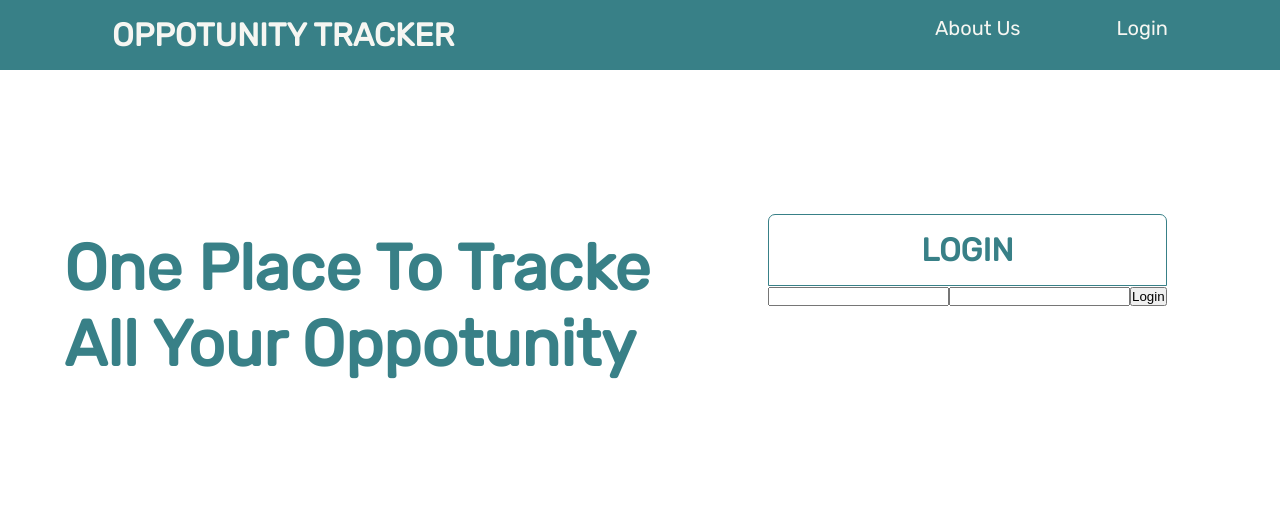
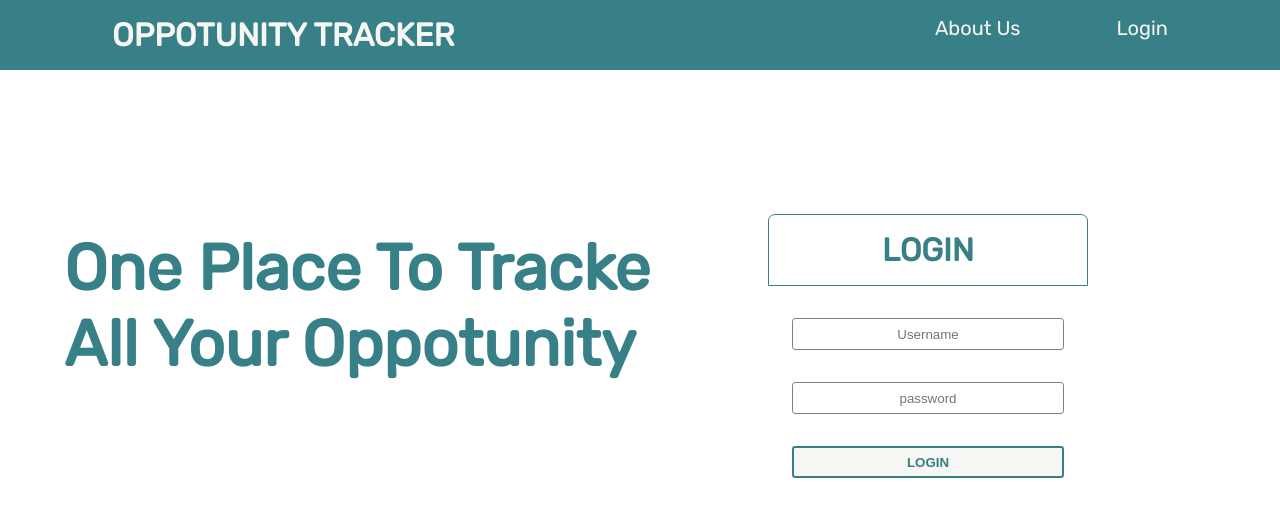
Before and after one commit to TenNga/op-tracker-frontend, a React (Create React App) app: page / in a window 1280 px wide. Shown: the top 516 px of the page. Built offline with nearby package versions, Linux system fonts and the light colour scheme.

Commit message:
login form style done

```diff
--- a/src/container/Login.js
+++ b/src/container/Login.js
@@ -15,7 +15,7 @@ const WelcomeNote = styled.h1`
     text-transform: capitalize;
 `;
 const LoginContainer = styled.div`
-
+   width:20rem;
 `;
 
 const LoginHeader = styled.h1`
@@ -27,17 +27,47 @@ const LoginHeader = styled.h1`
     margin-top: 9rem;
     padding: 1rem;
 `;
+
+const LoginForm = styled.form`
+    display: flex;
+    flex-direction: column;
+`;
+
+const LoginInput = styled.input`
+    text-align: center;
+    margin: 2rem auto 0 auto;
+    padding: 0 0.5rem;
+    color: ${color.primary};
+    width: 17rem;
+    height: 2rem;
+    border-radius: .2rem;
+    border: 1px solid gray;
+`;
+
+const LoginSubmit = styled.input`
+    text-align: center;
+    margin: 2rem auto 0 auto;
+    padding: 0 0.5rem;
+    color: ${color.primary};
+    font-weight:bolder;
+    text-transform: uppercase;
+    background-color: ${color.white};
+    width: 17rem;
+    height: 2rem;
+    border-radius: .2rem;
+    border: 2px solid ${color.primary};
+`;
 const Login = () => {
     return(
         <MainContainer>
             <WelcomeNote>one place to tracke all your oppotunity</WelcomeNote>
             <LoginContainer>
                 <LoginHeader>Login</LoginHeader>
-                <form>
-                    <input id="user-name" type="text" />
-                    <input id="password" type="password" />
-                    <input type="submit" value="Login" />
-                </form>
+                <LoginForm>
+                    <LoginInput id="user-name" type="text" placeholder="Username"/>
+                    <LoginInput id="password" type="password" placeholder="password"/>
+                    <LoginSubmit type="submit" value="Login" />
+                </LoginForm>
             </LoginContainer>
         </MainContainer>
     )
```
